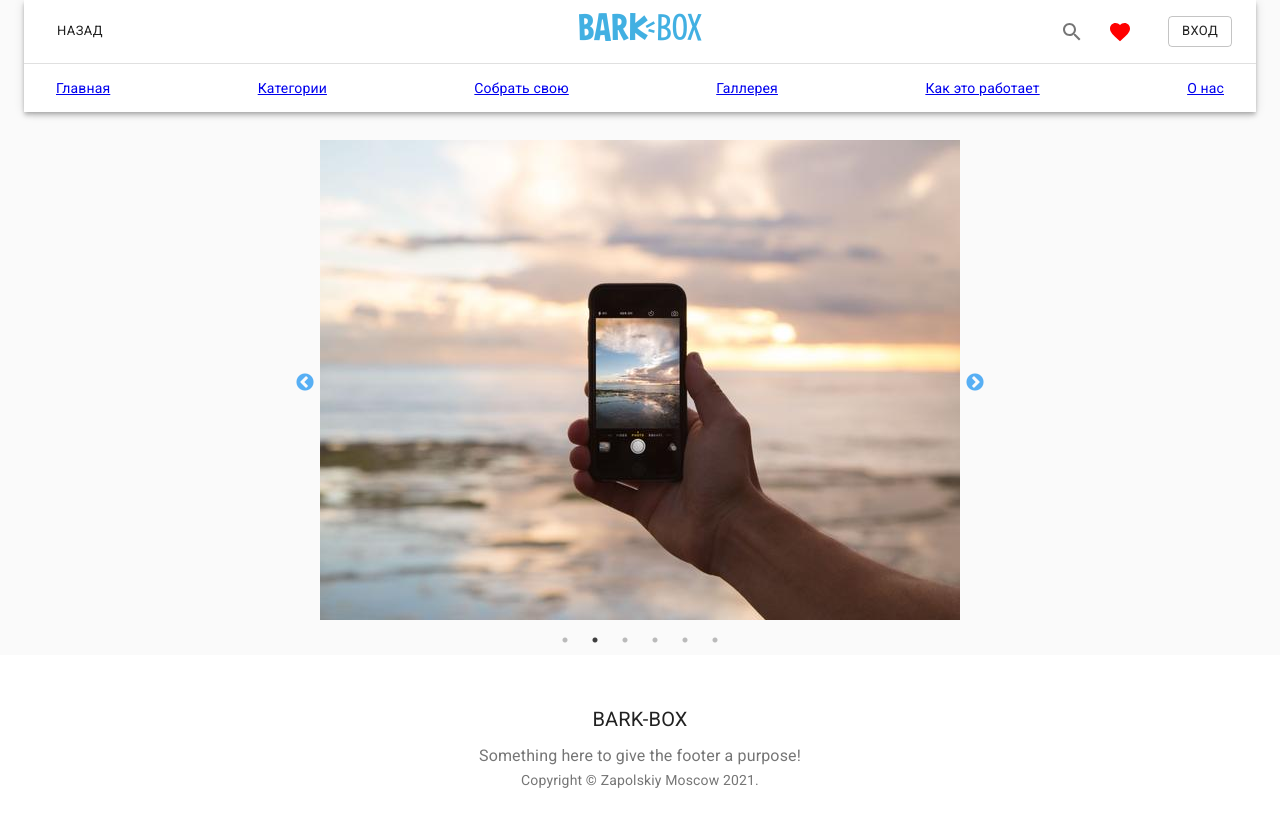
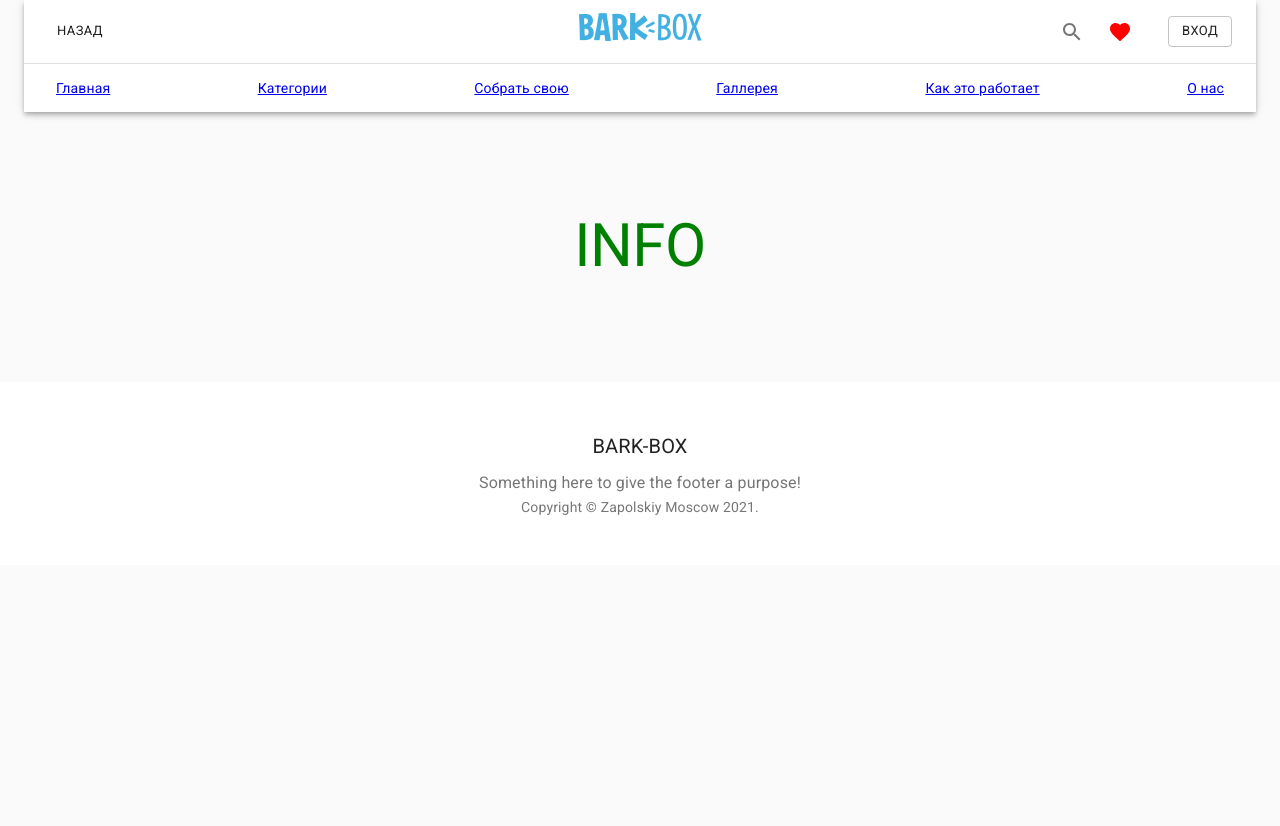
Before and after one commit to myliveweb/dev.smartrostov.ru, a React (Create React App) app: page /info in a window 1280 px wide. Shown: the top 826 px of the page. After the commit the page ends 800 px from the top, so only its background shows below. Built offline with nearby package versions, Linux system fonts and the light colour scheme.

Commit message:
Update page Info

```diff
--- a/public/index.html
+++ b/public/index.html
@@ -8,7 +8,7 @@
     <meta name="keyword" content="">
     <meta name="viewport" content="width=device-width, initial-scale=1">
 
-    <title>Pet</title>
+    <title>Bark-Box</title>
 
     <link rel="shortcut icon" href="%PUBLIC_URL%/asset/img/logomi.png">
 
--- a/src/App.js
+++ b/src/App.js
@@ -6,6 +6,7 @@ import Header from './components/Header'
 import { Footer } from './components/Footer'
 import Home from './pages/Home'
 import { Create } from './pages/Create'
+import { Gallery } from './pages/Gallery'
 import Card from './pages/Card'
 import { About } from './pages/About'
 import { Info } from './pages/Info'
@@ -31,6 +32,7 @@ function App() {
                 <Home />
               </Route>
               <Route path="/create" component={Create} />
+              <Route path="/gallery" component={Gallery} />
               <Route path="/card/:id" component={Card} />
               <Route path="/info" component={Info} />
               <Route path="/about" component={About} />
--- a/src/components/FullWidthTabs.js
+++ b/src/components/FullWidthTabs.js
@@ -1,8 +1,6 @@
 import React from 'react'
 import { useHistory } from 'react-router-dom'
 import PropTypes from 'prop-types'
-import SwipeableViews from 'react-swipeable-views'
-import { makeStyles, useTheme } from '@material-ui/core/styles'
 import AppBar from '@material-ui/core/AppBar'
 import Tabs from '@material-ui/core/Tabs'
 import Tab from '@material-ui/core/Tab'
@@ -35,25 +33,11 @@ TabPanel.propTypes = {
   value: PropTypes.any.isRequired,
 }
 
-function a11yProps(index) {
-  return {
-    id: `full-width-tab-${index}`,
-    'aria-controls': `full-width-tabpanel-${index}`,
-  }
-}
 
-const useStyles = makeStyles((theme) => ({
-  root: {
-    backgroundColor: theme.palette.background.paper,
-    width: 500,
-  },
-}))
 
 export default function FullWidthTabs() {
-  const classes = useStyles()
   const history = useHistory()
 
-  const theme = useTheme()
   const [value, setValue] = React.useState(0)
 
   const handleChange = (event, newValue) => {
--- /dev/null
+++ b/src/pages/Gallery.tsx
@@ -0,0 +1,6 @@
+import React from 'react'
+import SliderInfo from '../components/SliderInfo'
+
+export const Gallery: React.FC = () => {
+  return <SliderInfo />
+}
--- a/src/pages/Info.tsx
+++ b/src/pages/Info.tsx
@@ -1,6 +1,14 @@
 import React from 'react'
-import SliderInfo from '../components/SliderInfo'
+import Typography from '@material-ui/core/Typography'
 
 export const Info: React.FC = () => {
-  return <SliderInfo />
+  return (
+    <Typography
+      component="h2"
+      variant="h2"
+      style={{ color: 'green', textAlign: 'center', margin: '100px' }}
+    >
+      INFO
+    </Typography>
+  )
 }
```
